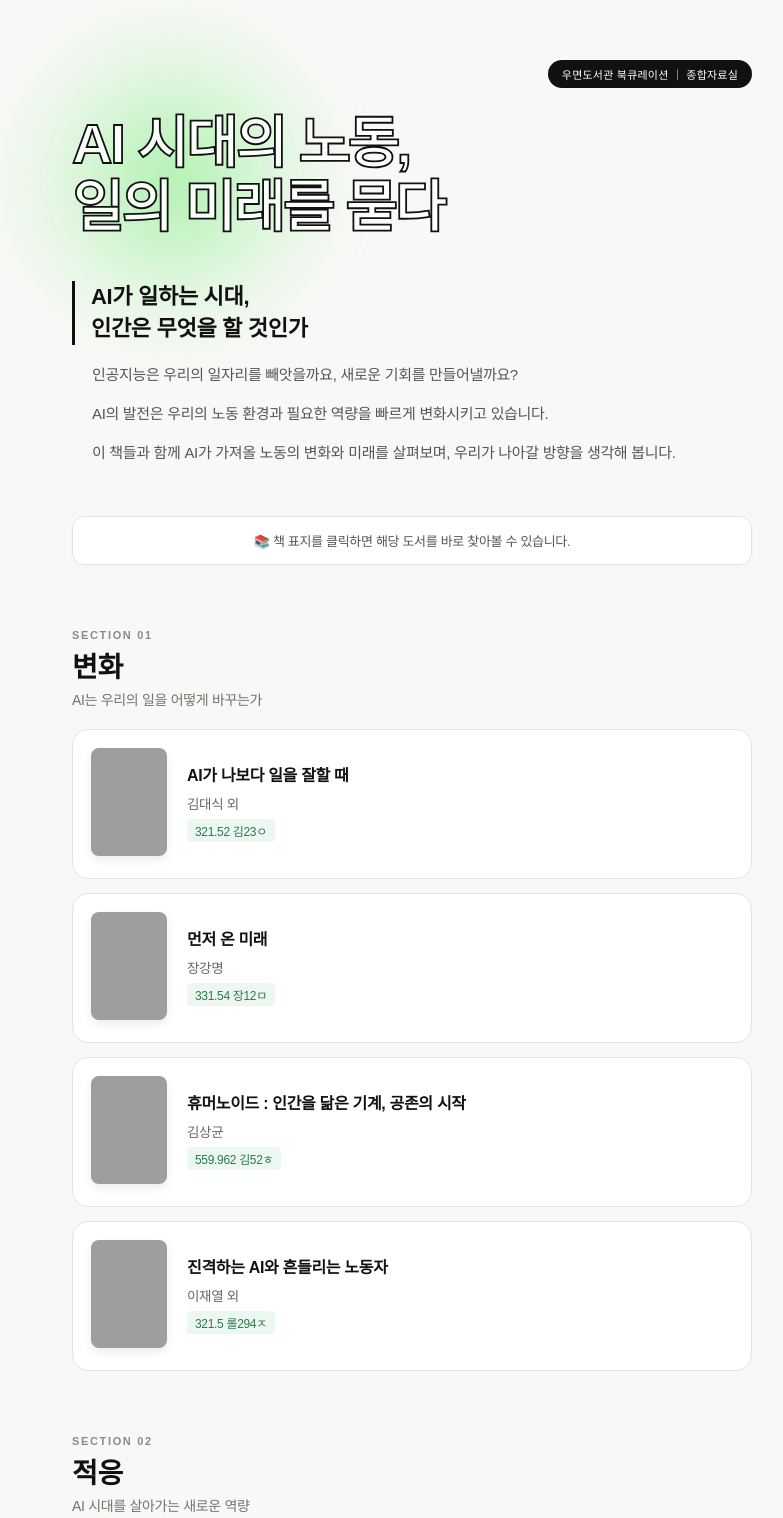
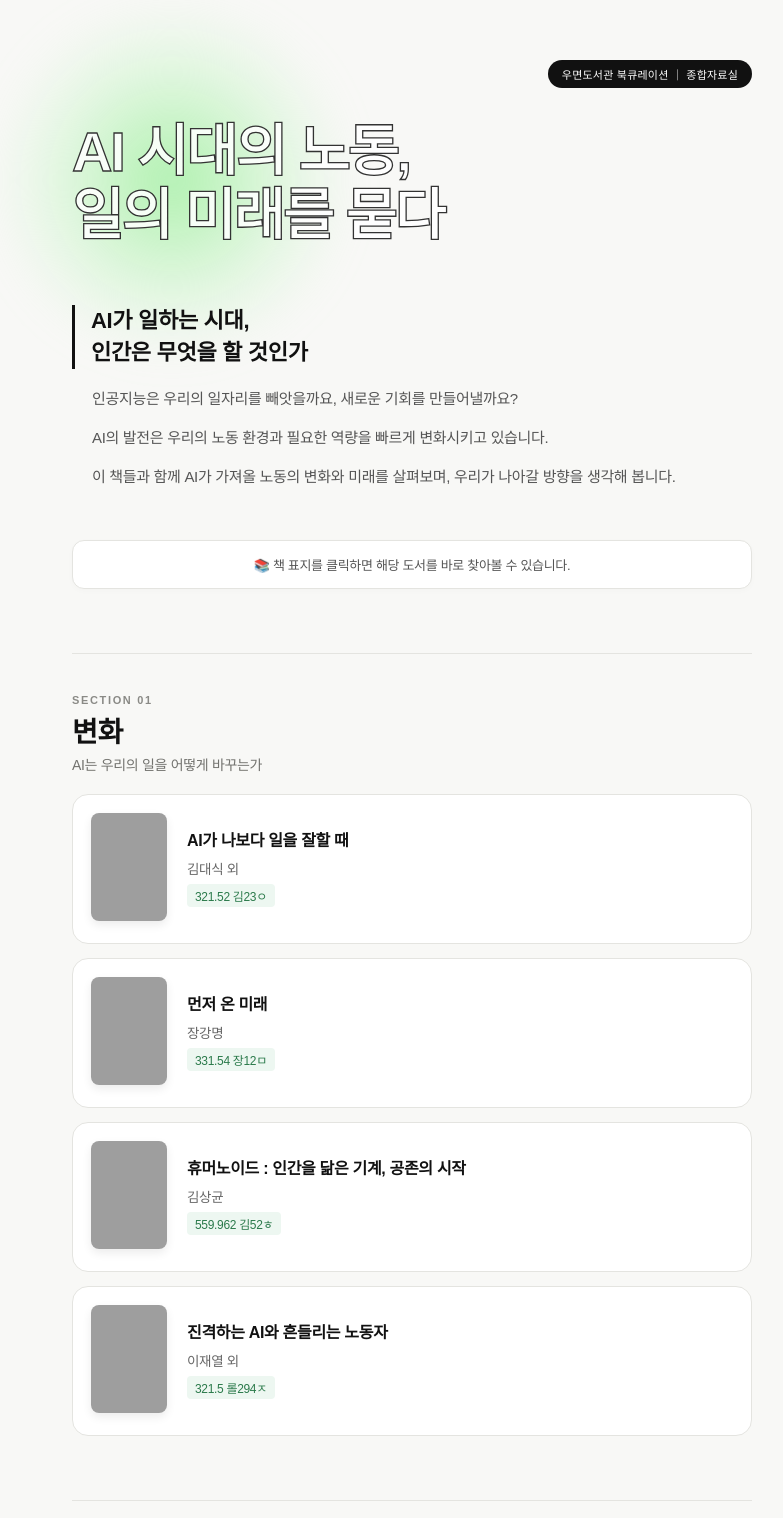
Before and after one commit to umyeon/Q3_AI, a plain HTML site: page index.html in a window 1280 px wide. Shown: the top 1518 px of the page, without its empty margins (228-1011 px from the left). Drawn offline with Linux system fonts and the light colour scheme; grey boxes are pictures that could not be loaded; a web font is replaced by a local one.

Commit message:
Update index.html

```diff
--- a/index.html
+++ b/index.html
@@ -59,24 +59,24 @@ body {
   letter-spacing: 0.02em;
 }
 
-/* 첨부 이미지의 세련된 Outline + 반투명 채우기 글씨 재현 */
+/* 아이브로우와의 간격 확보 및 테두리선 굵기/색상 자연스럽게 완화 */
 .hero-title {
   font-size: 56px;
   font-weight: 800;
   line-height: 1.15;
   letter-spacing: -0.04em;
   color: rgba(255, 255, 255, 0.85);
-  -webkit-text-stroke: 1.8px #111;
-  margin: 0 0 40px 0;
+  -webkit-text-stroke: 1.3px #333;
+  margin: 32px 0 0 0;
   word-break: keep-all;
 }
 
-/* 서브 텍스트 영역 정돈 */
+/* 타이틀 밑 소개글과의 여백 확보 */
 .hero-question {
   font-size: 22px;
   font-weight: 700;
   line-height: 1.45;
-  margin: 40px 0 16px;
+  margin: 56px 0 16px;
   color: #111;
   border-left: 3px solid #111;
   padding-left: 16px;
@@ -107,8 +107,11 @@ body {
 }
 
 /* --- SECTION & CARDS --- */
+/* 각 섹션이 매끄럽고 고급스럽게 분리되도록 상단 보더라인 레이아웃 설정 */
 .section {
   margin-top: 64px;
+  padding-top: 40px;
+  border-top: 1px solid #e4e4e0;
 }
 .section-no {
   font-size: 11px;
@@ -202,6 +205,7 @@ body {
 
   <div class='notice'>📚 책 표지를 클릭하면 해당 도서를 바로 찾아볼 수 있습니다.</div>
 
+  <!-- SECTION 01 -->
   <section class='section'>
     <div class='section-no'>SECTION 01</div>
     <div class='section-title'>변화</div>
@@ -252,6 +256,7 @@ body {
     </div>
   </section>
 
+  <!-- SECTION 02 -->
   <section class='section'>
     <div class='section-no'>SECTION 02</div>
     <div class='section-title'>적응</div>
@@ -302,6 +307,7 @@ body {
     </div>
   </section>
 
+  <!-- SECTION 03 -->
   <section class='section'>
     <div class='section-no'>SECTION 03</div>
     <div class='section-title'>미래</div>
```
